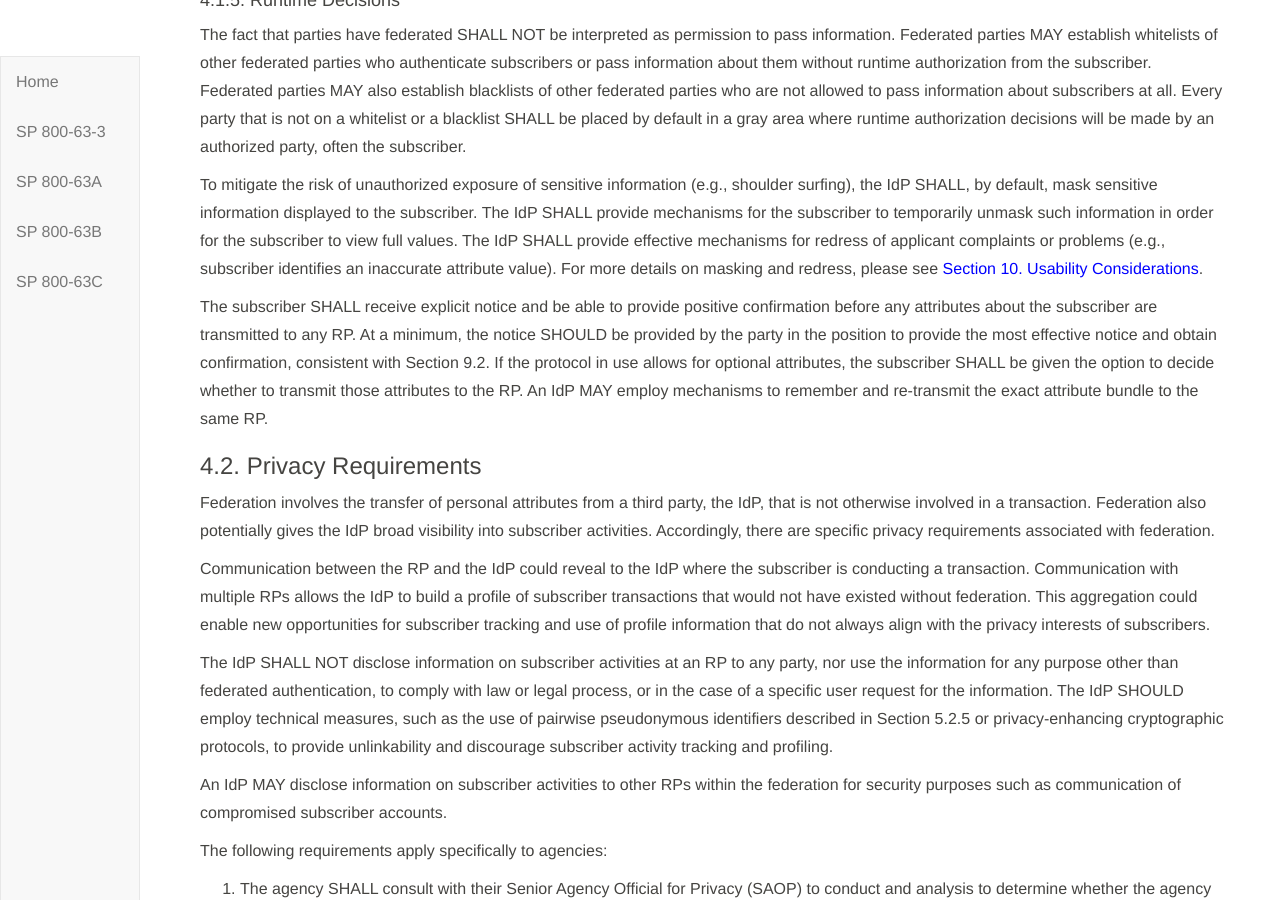
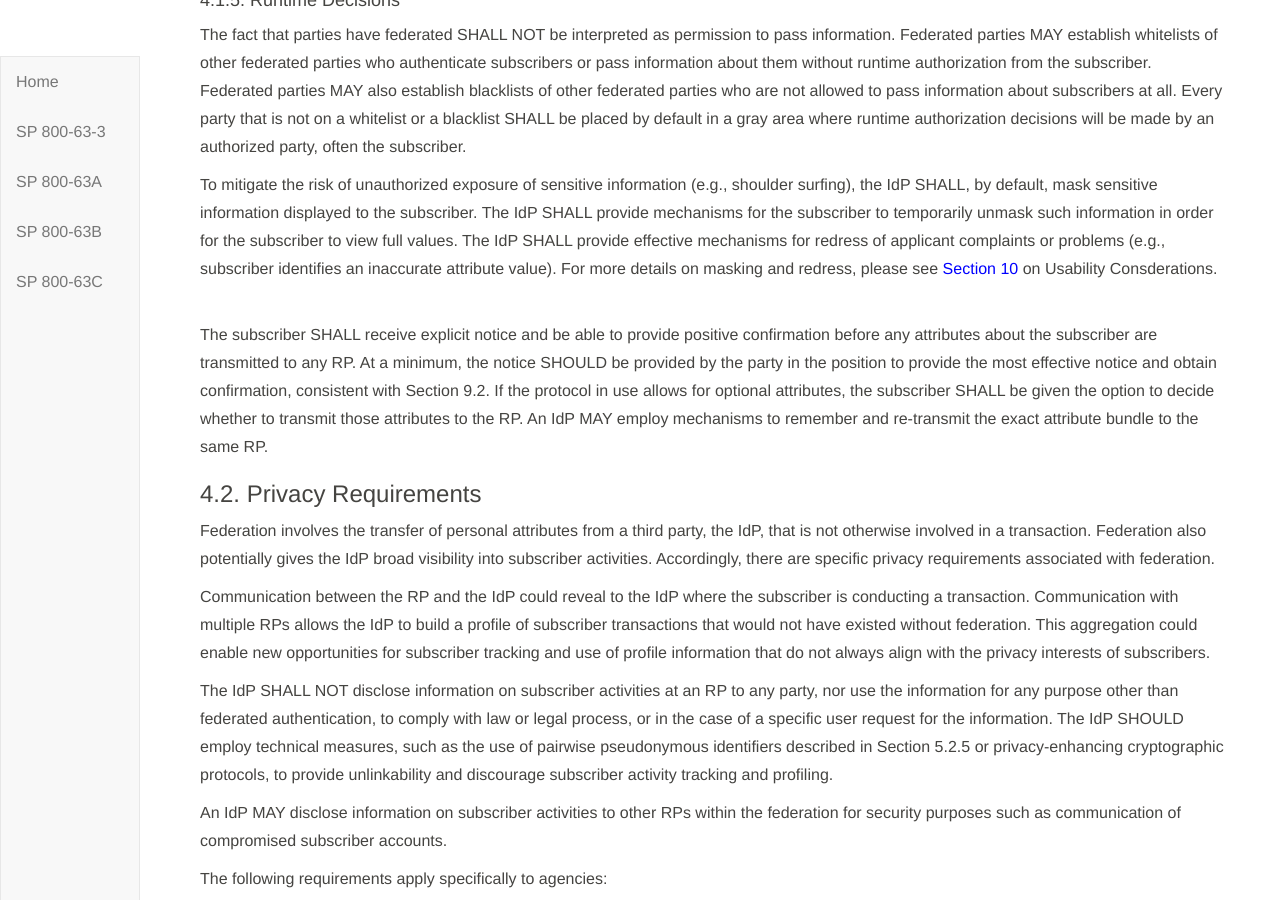
Before and after one commit to usnistgov/800-63-3, a Jekyll site: the page built from sp800-63c/sec4_federation.md, in a window 1280 px wide and 900 px high, scrolled down 2584 px. Built offline with Jekyll 4.4.1, drawn with Linux system fonts in a browser that asks for light colours; our own code applies the rules of GitHub Pages for plain Markdown files.

Commit message:
Update sec4_federation.md

```diff
--- a/sp800-63c/sec4_federation.md
+++ b/sp800-63c/sec4_federation.md
@@ -82,7 +82,7 @@
 
 The fact that parties have federated SHALL NOT be interpreted as permission to pass information. Federated parties MAY establish whitelists of other federated parties who authenticate subscribers or pass information about them without runtime authorization from the subscriber. Federated parties MAY also establish blacklists of other federated parties who are not allowed to pass information about subscribers at all. Every party that is not on a whitelist or a blacklist SHALL be placed by default in a gray area where runtime authorization decisions will be made by an authorized party, often the subscriber.
 
-To mitigate the risk of unauthorized exposure of sensitive information (e.g., shoulder surfing), the IdP SHALL, by default, mask sensitive information displayed to the subscriber.  The IdP SHALL provide mechanisms for the subscriber to temporarily unmask such information in order for the subscriber to view full values. The IdP SHALL provide effective mechanisms for redress of applicant complaints or problems (e.g., subscriber identifies an inaccurate attribute value). For more details on masking and redress, please see [Section 10. Usability Considerations](#sec10).
+To mitigate the risk of unauthorized exposure of sensitive information (e.g., shoulder surfing), the IdP SHALL, by default, mask sensitive information displayed to the subscriber.  The IdP SHALL provide mechanisms for the subscriber to temporarily unmask such information in order for the subscriber to view full values. The IdP SHALL provide effective mechanisms for redress of applicant complaints or problems (e.g., subscriber identifies an inaccurate attribute value). For more details on masking and redress, please see [Section 10](#sec10) on Usability Consderations.
 
 The subscriber SHALL receive explicit notice and be able to provide positive confirmation before any attributes about the subscriber are transmitted to any RP. At a minimum, the notice SHOULD be provided by the party in the position to provide the most effective notice and obtain confirmation, consistent with Section 9.2. If the protocol in use allows for optional attributes, the subscriber SHALL be given the option to decide whether to transmit those attributes to the RP. An IdP MAY employ mechanisms to remember and re-transmit the exact attribute bundle to the same RP.
 
```
